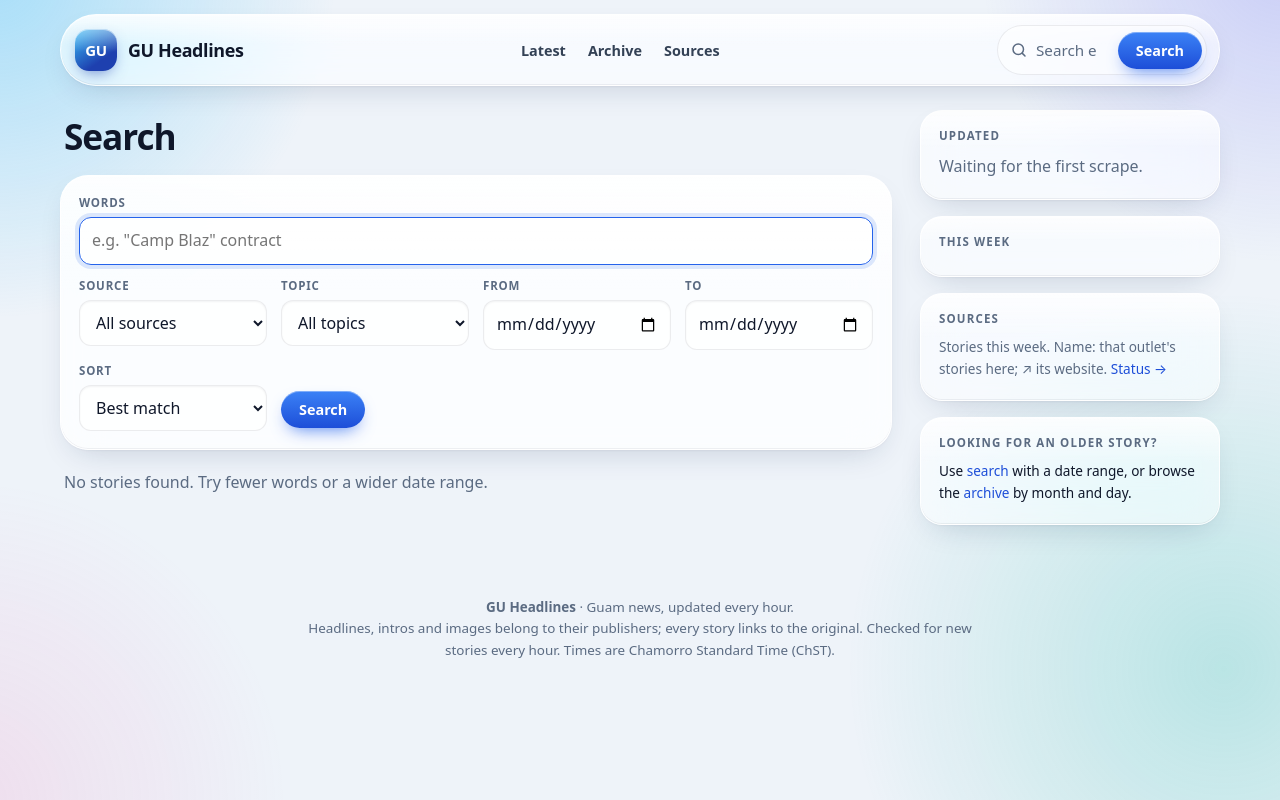
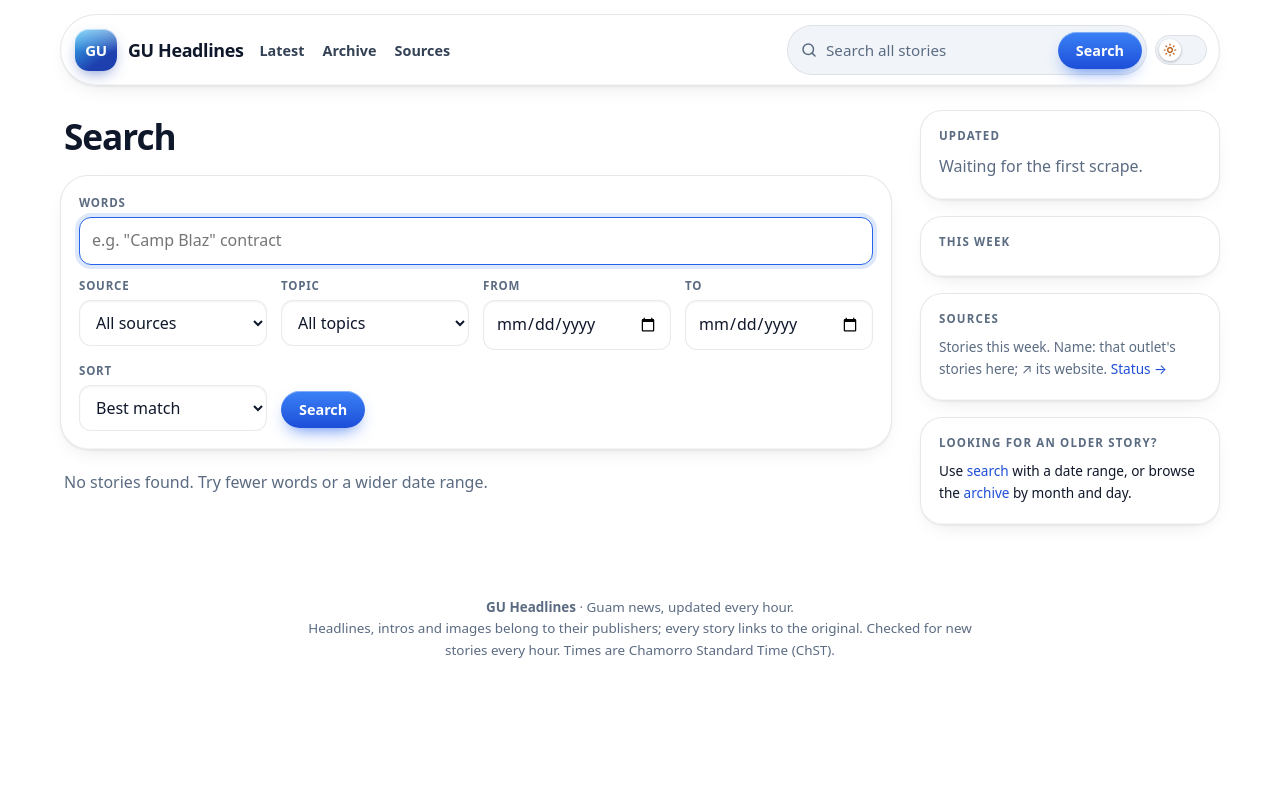
Before and after one commit to gottalogin1/GU-headlines, a FastAPI app: template guheadlines/web/templates/search.html in a window 1280 px wide. Run offline with FastAPI, Linux system fonts and the light colour scheme; the template is opened without the code that fills it, so the values that code supplies are empty.

Commit message:
GU Headlines 1.0.3 (#4)
* Light/dark switch in the top bar; white light mode

- A switch (sun/moon) at the right of the top bar changes between light
  and dark. A few lines of script in the page head pick the theme before
  anything is drawn: the choice saved in the browser, else the device's
  setting, else dark (older browsers, or JavaScript off). A choice is
  saved only when it differs from the device's setting, so switching back
  follows the device again; while nothing is saved, a change of device
  setting is followed live. The switch is a button with role="switch"
  and aria-checked, hidden when JavaScript is off.
- CSS: dark is now the default palette; light is :root[data-theme="light"].
  Every prefers-color-scheme rule became a variable (field and input
  backgrounds, error colour, backdrop opacity), including the reduced-
  transparency and no-blur fallbacks.
- Light mode is a plain white page (#fff) with white cards, thin grey
  borders and soft shadows; the tinted backdrop is off.
- Top bar: tighter gaps and menu spacing, and the search box takes the
  room the menu leaves (the menu still fits from 1,201 px with ~47 px to
  spare). Shorter search hint.
- Docs, README (and its screenshot), changelog, and a website test.

Co-Authored-By: Claude Opus 5.5 <noreply@anthropic.com>
Claude-Session: https://claude.ai/code/session_01X35diqKVMFqhajW1nwUkyZ

* Release 1.0.3

- Version 1.0.3; changelog entry with upgrade notes.
- README: the "Using the website" guide covers light and dark mode.

Co-Authored-By: Claude Opus 5.5 <noreply@anthropic.com>
Claude-Session: https://claude.ai/code/session_01X35diqKVMFqhajW1nwUkyZ

---------

Co-authored-by: Claude <noreply@anthropic.com>

```diff
--- a/guheadlines/__init__.py
+++ b/guheadlines/__init__.py
@@ -1,3 +1,3 @@
 """GU Headlines: a self-hosted Guam news aggregator."""
 
-__version__ = "1.0.2"
+__version__ = "1.0.3"
--- a/guheadlines/web/static/style.css
+++ b/guheadlines/web/static/style.css
@@ -1,43 +1,8 @@
 /* GU Headlines: frosted glass, soft curves, readable text. One file, no build step. */
 
-:root {
-  color-scheme: light;
-  --bg: #eef3f9;
-  --text: #0f172a;
-  --text-soft: #334155;
-  --muted: #5b6b82;
-  --line: rgba(15, 23, 42, .08);
-  --accent: #2563eb;
-  --accent-2: #0ea5e9;
-  --link: #1d4ed8;
-  --mark: #fde68a;
-  --focus: #2563eb;
-
-  /* Glass surfaces. Cards carrying body text are nearly opaque for contrast. */
-  --glass: rgba(255, 255, 255, .58);
-  --glass-strong: rgba(255, 255, 255, .80);
-  --glass-border: rgba(255, 255, 255, .85);
-  --glass-edge: rgba(15, 23, 42, .06);
-  --gloss: linear-gradient(180deg, rgba(255, 255, 255, .75), rgba(255, 255, 255, 0) 42%);
-  --shadow: 0 1px 2px rgba(15, 23, 42, .04), 0 12px 32px -14px rgba(15, 40, 80, .22);
-  --shadow-hover: 0 2px 4px rgba(15, 23, 42, .05), 0 22px 44px -18px rgba(15, 40, 80, .32);
-  --blur: blur(22px) saturate(170%);
-
-  --tag-local: #0f766e;     --tag-local-bg: rgba(20, 184, 166, .14);
-  --tag-military: #4d7c0f;  --tag-military-bg: rgba(132, 204, 22, .16);
-  --tag-business: #1d4ed8;  --tag-business-bg: rgba(59, 130, 246, .13);
-  --tag-labor: #b45309;     --tag-labor-bg: rgba(245, 158, 11, .16);
-  --tag-community: #6d28d9; --tag-community-bg: rgba(139, 92, 246, .13);
-
-  --r-xl: 28px;
-  --r-lg: 22px;
-  --r-md: 16px;
-  --r-sm: 12px;
-  --font: ui-sans-serif, system-ui, -apple-system, "Segoe UI Variable", "Segoe UI", Roboto,
-    "Helvetica Neue", Arial, sans-serif;
-}
-
-@media (prefers-color-scheme: dark) {
+/* Dark is the default theme. A small script in base.html sets data-theme on
+   <html>: the visitor's choice from the switch in the top bar, else their
+   device's light/dark setting, else dark. */
 :root {
   color-scheme: dark;
   --bg: #0a1020;
@@ -50,6 +15,12 @@
   --link: #9cc3ff;
   --mark: #7c5e10;
   --focus: #8fb8ff;
+  --error: #fca5a5;
+  --field-bg: rgba(255, 255, 255, .06);  /* search box, the light/dark switch */
+  --input-bg: rgba(255, 255, 255, .05);  /* search page fields */
+  --backdrop-opacity: .55;               /* the soft colours behind the glass */
+
+  /* Glass surfaces. Cards carrying body text are nearly opaque for contrast. */
   --glass: rgba(22, 30, 50, .50);
   --glass-strong: rgba(20, 28, 46, .74);
   --glass-border: rgba(255, 255, 255, .09);
@@ -57,12 +28,51 @@
   --gloss: linear-gradient(180deg, rgba(255, 255, 255, .07), rgba(255, 255, 255, 0) 40%);
   --shadow: 0 1px 2px rgba(0, 0, 0, .3), 0 16px 40px -18px rgba(0, 0, 0, .7);
   --shadow-hover: 0 2px 4px rgba(0, 0, 0, .3), 0 24px 52px -18px rgba(0, 0, 0, .85);
+  --blur: blur(22px) saturate(170%);
+
   --tag-local: #5eead4;     --tag-local-bg: rgba(45, 212, 191, .13);
   --tag-military: #bef264;  --tag-military-bg: rgba(163, 230, 53, .12);
   --tag-business: #93c5fd;  --tag-business-bg: rgba(96, 165, 250, .14);
   --tag-labor: #fcd34d;     --tag-labor-bg: rgba(251, 191, 36, .13);
   --tag-community: #c4b5fd; --tag-community-bg: rgba(167, 139, 250, .14);
+
+  --r-xl: 28px;
+  --r-lg: 22px;
+  --r-md: 16px;
+  --r-sm: 12px;
+  --font: ui-sans-serif, system-ui, -apple-system, "Segoe UI Variable", "Segoe UI", Roboto,
+    "Helvetica Neue", Arial, sans-serif;
 }
+
+/* Light theme: a plain white page with white cards set off by thin borders. */
+:root[data-theme="light"] {
+  color-scheme: light;
+  --bg: #ffffff;
+  --text: #0f172a;
+  --text-soft: #334155;
+  --muted: #5b6b82;
+  --line: rgba(15, 23, 42, .09);
+  --accent: #2563eb;
+  --accent-2: #0ea5e9;
+  --link: #1d4ed8;
+  --mark: #fde68a;
+  --focus: #2563eb;
+  --error: #b91c1c;
+  --field-bg: #f1f5f9;
+  --input-bg: #ffffff;
+  --backdrop-opacity: 0;
+  --glass: rgba(255, 255, 255, .86);
+  --glass-strong: #ffffff;
+  --glass-border: rgba(15, 23, 42, .10);
+  --glass-edge: rgba(15, 23, 42, .04);
+  --gloss: none;
+  --shadow: 0 1px 2px rgba(15, 23, 42, .05), 0 8px 24px -14px rgba(15, 23, 42, .18);
+  --shadow-hover: 0 2px 4px rgba(15, 23, 42, .06), 0 16px 36px -16px rgba(15, 23, 42, .26);
+  --tag-local: #0f766e;     --tag-local-bg: rgba(20, 184, 166, .14);
+  --tag-military: #4d7c0f;  --tag-military-bg: rgba(132, 204, 22, .16);
+  --tag-business: #1d4ed8;  --tag-business-bg: rgba(59, 130, 246, .13);
+  --tag-labor: #b45309;     --tag-labor-bg: rgba(245, 158, 11, .16);
+  --tag-community: #6d28d9; --tag-community-bg: rgba(139, 92, 246, .13);
 }
 
 * { box-sizing: border-box; }
@@ -87,9 +97,7 @@ body::before {
     radial-gradient(34vw 34vw at 92% 4%, rgba(99, 102, 241, .26), transparent 70%),
     radial-gradient(42vw 42vw at 88% 78%, rgba(20, 184, 166, .24), transparent 70%),
     radial-gradient(36vw 36vw at 6% 92%, rgba(244, 114, 182, .16), transparent 70%);
-}
-@media (prefers-color-scheme: dark) {
-  body::before { opacity: .55; }
+  opacity: var(--backdrop-opacity);
 }
 
 a { color: var(--link); text-decoration: none; }
@@ -131,7 +139,7 @@ mark { background: var(--mark); color: inherit; padding: 0 .15em; border-radius:
 /* ---------- header ---------- */
 .topbar { position: sticky; top: 0; z-index: 20; padding: 14px 0 6px; }
 .bar {
-  display: flex; align-items: center; gap: 12px;
+  display: flex; align-items: center; gap: 8px;
   padding: 10px 12px 10px 14px;
   border-radius: 999px;
 }
@@ -150,13 +158,13 @@ mark { background: var(--mark); color: inherit; padding: 0 .15em; border-radius:
 .brand-name { font-weight: 750; font-size: 1.12rem; letter-spacing: -.02em; }
 .brand-tagline { font-size: .74rem; color: var(--muted); }
 
-.nav { display: flex; gap: 2px; flex: 1; min-width: 0; overflow-x: auto; scrollbar-width: none; }
+.nav { display: flex; gap: 2px; flex: 0 1 auto; min-width: 0; overflow-x: auto; scrollbar-width: none; }
 /* Centred when there is room, scrollable (never clipped) when there is not. */
 .nav > :first-child { margin-left: auto; }
 .nav > :last-child { margin-right: auto; }
 .nav::-webkit-scrollbar { display: none; }
 .nav a {
-  padding: 8px 10px; border-radius: 999px; white-space: nowrap;
+  padding: 8px 8px; border-radius: 999px; white-space: nowrap;
   color: var(--text-soft); font-weight: 600; font-size: .9rem;
   transition: background-color .15s ease, color .15s ease;
 }
@@ -170,12 +178,31 @@ mark { background: var(--mark); color: inherit; padding: 0 .15em; border-radius:
 }
 
 .search {
-  display: flex; align-items: center; flex: 0 1 210px; min-width: 170px;
+  display: flex; align-items: center; flex: 1 1 190px; min-width: 170px; max-width: 360px; margin-left: auto;
   padding: 4px 4px 4px 12px; border-radius: 999px;
-  background: rgba(255, 255, 255, .55); border: 1px solid var(--line);
+  background: var(--field-bg); border: 1px solid var(--line);
 }
-@media (prefers-color-scheme: dark) { .search { background: rgba(255, 255, 255, .06); } }
 .search:focus-within { border-color: var(--accent); box-shadow: 0 0 0 4px rgba(37, 99, 235, .15); }
+
+/* The light/dark switch. Its look follows aria-checked (on = dark). */
+.theme-toggle {
+  flex: none; display: inline-flex; align-items: center;
+  width: 52px; height: 30px; padding: 3px; border-radius: 999px; cursor: pointer;
+  border: 1px solid var(--line); background: var(--field-bg);
+  transition: border-color .15s ease;
+}
+.theme-toggle[hidden] { display: none; }
+.theme-toggle:hover { border-color: var(--accent); }
+.theme-knob {
+  display: grid; place-items: center; width: 22px; height: 22px; border-radius: 50%;
+  background: #ffffff; color: #b45309; box-shadow: 0 1px 3px rgba(15, 23, 42, .3);
+  transition: transform .2s ease, background-color .2s ease;
+}
+.theme-knob svg { width: 14px; height: 14px; fill: none; stroke: currentColor; stroke-width: 2; stroke-linecap: round; }
+.theme-toggle .icon-moon { display: none; }
+.theme-toggle[aria-checked="true"] .theme-knob { transform: translateX(22px); background: #1e293b; color: #fde68a; }
+.theme-toggle[aria-checked="true"] .icon-sun { display: none; }
+.theme-toggle[aria-checked="true"] .icon-moon { display: block; }
 .search-icon { width: 18px; height: 18px; flex: none; fill: none; stroke: var(--muted); stroke-width: 2; stroke-linecap: round; }
 .search input {
   flex: 1; min-width: 0; border: 0; outline: 0; background: transparent;
@@ -355,10 +382,9 @@ mark { background: var(--mark); color: inherit; padding: 0 .15em; border-radius:
 .field input, .field select {
   font: inherit; padding: 10px 12px; border-radius: var(--r-sm); min-width: 0;
   border: 1px solid var(--line); color: var(--text);
-  background: rgba(255, 255, 255, .7);
+  background: var(--input-bg);
   box-shadow: inset 0 1px 2px rgba(15, 23, 42, .05);
 }
-@media (prefers-color-scheme: dark) { .field input, .field select { background: rgba(255, 255, 255, .05); } }
 .field input:focus, .field select:focus { outline: 0; border-color: var(--accent); box-shadow: 0 0 0 4px rgba(37, 99, 235, .15); }
 .field.actions { flex-direction: row; align-items: center; align-self: end; gap: 14px; min-height: 44px; }
 .reset { font-size: .9rem; }
@@ -392,8 +418,7 @@ mark { background: var(--mark); color: inherit; padding: 0 .15em; border-radius:
 .status-table.compact td { padding: 8px 16px; }
 .status-table tr.disabled { opacity: .55; }
 .badge { font-size: .68rem; padding: 2px 8px; border-radius: 999px; background: var(--line); color: var(--muted); margin-left: 6px; font-weight: 650; }
-.error { color: #b91c1c; }
-@media (prefers-color-scheme: dark) { .error { color: #fca5a5; } }
+.error { color: var(--error); }
 
 /* ---------- misc ---------- */
 .empty { padding: 26px 28px; margin-top: 12px; border-radius: var(--r-xl); }
@@ -404,17 +429,13 @@ mark { background: var(--mark); color: inherit; padding: 0 .15em; border-radius:
 /* ---------- accessibility and fallbacks ---------- */
 /* Without backdrop blur, translucent panels would show busy colour: go solid. */
 @supports not ((-webkit-backdrop-filter: blur(1px)) or (backdrop-filter: blur(1px))) {
-  :root { --glass: rgba(255, 255, 255, .92); --glass-strong: rgba(255, 255, 255, .96); }
-  @media (prefers-color-scheme: dark) {
   :root { --glass: rgba(18, 26, 44, .95); --glass-strong: rgba(18, 26, 44, .97); }
-  }
+  :root[data-theme="light"] { --glass: #ffffff; --glass-strong: #ffffff; }
 }
 @media (prefers-reduced-transparency: reduce), (prefers-contrast: more) {
-  :root { --glass: #ffffff; --glass-strong: #ffffff; --gloss: none; --glass-border: rgba(15, 23, 42, .18); --muted: #475569; }
+  :root { --glass: #131b2e; --glass-strong: #131b2e; --gloss: none; --glass-border: rgba(255, 255, 255, .22); --muted: #b3bdcc; }
+  :root[data-theme="light"] { --glass: #ffffff; --glass-strong: #ffffff; --glass-border: rgba(15, 23, 42, .18); --muted: #475569; }
   body::before { display: none; }
-  @media (prefers-color-scheme: dark) {
-    :root { --glass: #131b2e; --glass-strong: #131b2e; --glass-border: rgba(255, 255, 255, .22); --muted: #b3bdcc; }
-  }
 }
 @media (prefers-reduced-motion: reduce) {
   *, *::before, *::after { transition: none !important; }
--- a/guheadlines/web/templates/base.html
+++ b/guheadlines/web/templates/base.html
@@ -5,9 +5,56 @@
   <meta name="viewport" content="width=device-width, initial-scale=1">
   <title>{% if title %}{{ title }} · {% endif %}{{ settings.site_name }}</title>
   <meta name="description" content="{{ settings.site_tagline }}: local stories, military, business and labor news from Guam's newsrooms in one place.">
-  <meta name="color-scheme" content="light dark">
+  <meta name="color-scheme" content="dark light">
+  <script>
+    // Light or dark: the visitor's choice (the switch in the top bar), else
+    // their device setting, else dark. Runs before the page is drawn.
+    (function () {
+      var root = document.documentElement, key = "theme";
+      function device() {
+        if (!window.matchMedia) return null;
+        if (matchMedia("(prefers-color-scheme: dark)").matches) return "dark";
+        if (matchMedia("(prefers-color-scheme: light)").matches) return "light";
+        return null;
+      }
+      function saved() {
+        try {
+          var theme = localStorage.getItem(key);
+          return theme === "light" || theme === "dark" ? theme : null;
+        } catch (e) { return null; }
+      }
+      root.dataset.theme = saved() || device() || "dark";
+
+      document.addEventListener("DOMContentLoaded", function () {
+        var button = document.getElementById("theme-toggle");
+        if (!button) return;
+        function show() {
+          button.setAttribute("aria-checked", root.dataset.theme === "dark" ? "true" : "false");
+        }
+        button.addEventListener("click", function () {
+          var theme = root.dataset.theme === "dark" ? "light" : "dark";
+          root.dataset.theme = theme;
+          try {
+            // Remember a choice only when it differs from the device setting,
+            // so switching back means "follow my device" again.
+            if (theme === (device() || "dark")) localStorage.removeItem(key);
+            else localStorage.setItem(key, theme);
+          } catch (e) {}
+          show();
+        });
+        if (window.matchMedia) {  // follow the device while no choice is saved
+          var query = matchMedia("(prefers-color-scheme: dark)");
+          var follow = function () { if (!saved()) { root.dataset.theme = device() || "dark"; show(); } };
+          if (query.addEventListener) query.addEventListener("change", follow);
+          else if (query.addListener) query.addListener(follow);
+        }
+        show();
+        button.hidden = false;
+      });
+    })();
+  </script>
   <link rel="icon" href="/static/favicon.svg" type="image/svg+xml">
-  <link rel="stylesheet" href="/static/style.css?v=2">
+  <link rel="stylesheet" href="/static/style.css?v=3">
   {% block head %}{% endblock %}
 </head>
 <body>
@@ -33,9 +80,16 @@
         <form class="search" action="/search" method="get" role="search">
           <svg class="search-icon" viewBox="0 0 24 24" aria-hidden="true"><circle cx="11" cy="11" r="7"/><path d="m20 20-3.5-3.5"/></svg>
           <input type="search" name="q" value="{{ filters.q if filters is defined and filters else '' }}"
-                 placeholder="Search every story, any year" aria-label="Search stories" maxlength="200">
+                 placeholder="Search all stories" aria-label="Search stories" maxlength="200">
           <button type="submit">Search</button>
         </form>
+        <button type="button" class="theme-toggle" id="theme-toggle" role="switch" aria-checked="true"
+                aria-label="Dark mode" title="Switch between light and dark" hidden>
+          <span class="theme-knob" aria-hidden="true">
+            <svg class="icon-sun" viewBox="0 0 24 24"><circle cx="12" cy="12" r="4"/><path d="M12 2v2m0 16v2M4.9 4.9l1.4 1.4m11.4 11.4 1.4 1.4M2 12h2m16 0h2M4.9 19.1l1.4-1.4M17.7 6.3l1.4-1.4"/></svg>
+            <svg class="icon-moon" viewBox="0 0 24 24"><path d="M20 14.5A8 8 0 0 1 9.5 4a8 8 0 1 0 10.5 10.5z"/></svg>
+          </span>
+        </button>
       </div>
     </div>
   </header>
--- a/pyproject.toml
+++ b/pyproject.toml
@@ -4,7 +4,7 @@ build-backend = "setuptools.build_meta"
 
 [project]
 name = "guheadlines"
-version = "1.0.2"
+version = "1.0.3"
 description = "Self-hosted Guam news aggregator: hourly incremental scraping, images, intros and full-text search."
 readme = "README.md"
 requires-python = ">=3.11"
```
Also changed, not shown: docs/how-it-works.md (+1 -1 lines), docs/settings.md (+5 -4 lines), docs/using-the-website.md (+12 -2 lines), tests/test_web.py (+13 -0 lines), CHANGELOG.md, README.md, 1 other file. Lines whose indentation alone changed are shown as unchanged.
